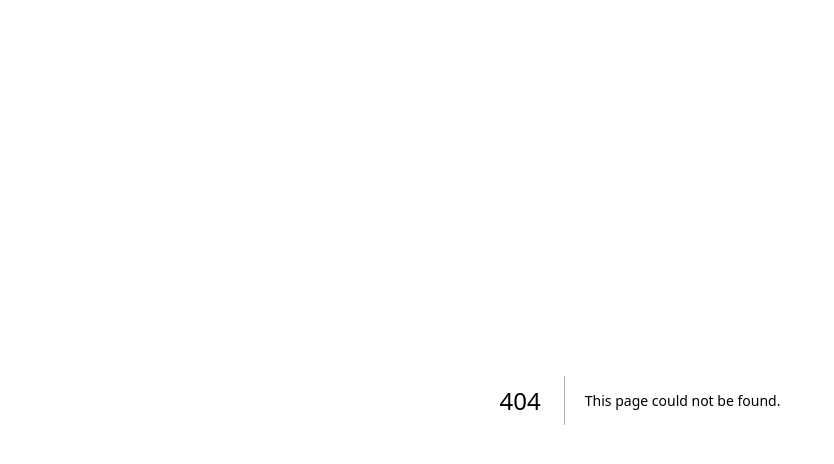
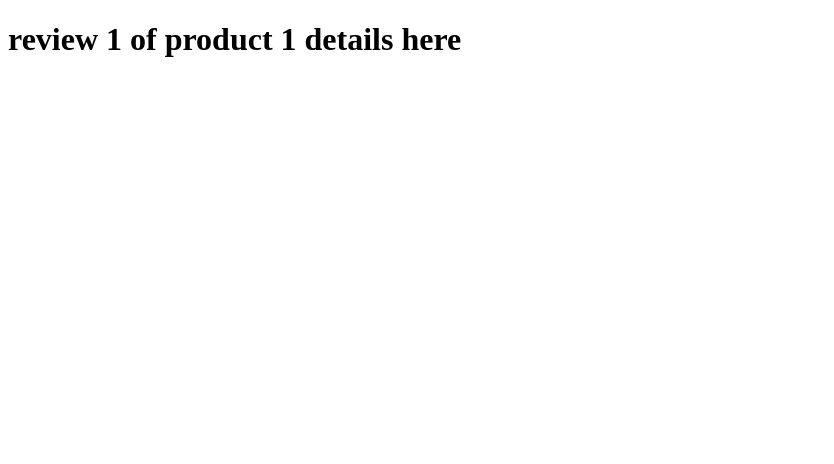
Before and after one commit to Sadikbns/next-js-tutorial, a Next.js app: page /products/1/reviews/1 in a window 1280 px wide. Before the commit this address had no page. Shown: the top 464 px of the page, without its empty margins (0-834 px from the left). Built offline with nearby package versions, Linux system fonts and the light colour scheme.

Commit message:
dynamic routing using [foldername] folders

```diff
--- /dev/null
+++ b/src/app/products/[prodId]/reviews/[reviewId]/page.js
@@ -0,0 +1,4 @@
+export default async function ReviewDetails({params}) {
+    const {prodId, reviewId} = await params
+    return <h1>review {reviewId} of product {prodId} details here</h1>
+}
--- /dev/null
+++ b/src/app/products/[prodId]/reviews/page.js
@@ -0,0 +1,4 @@
+export default async function Reviews({params}) {
+    const productId = (await params).prodId
+    return <h1>This is reviews page for product {productId}, you can access individual reviews by their id</h1>
+}
```
